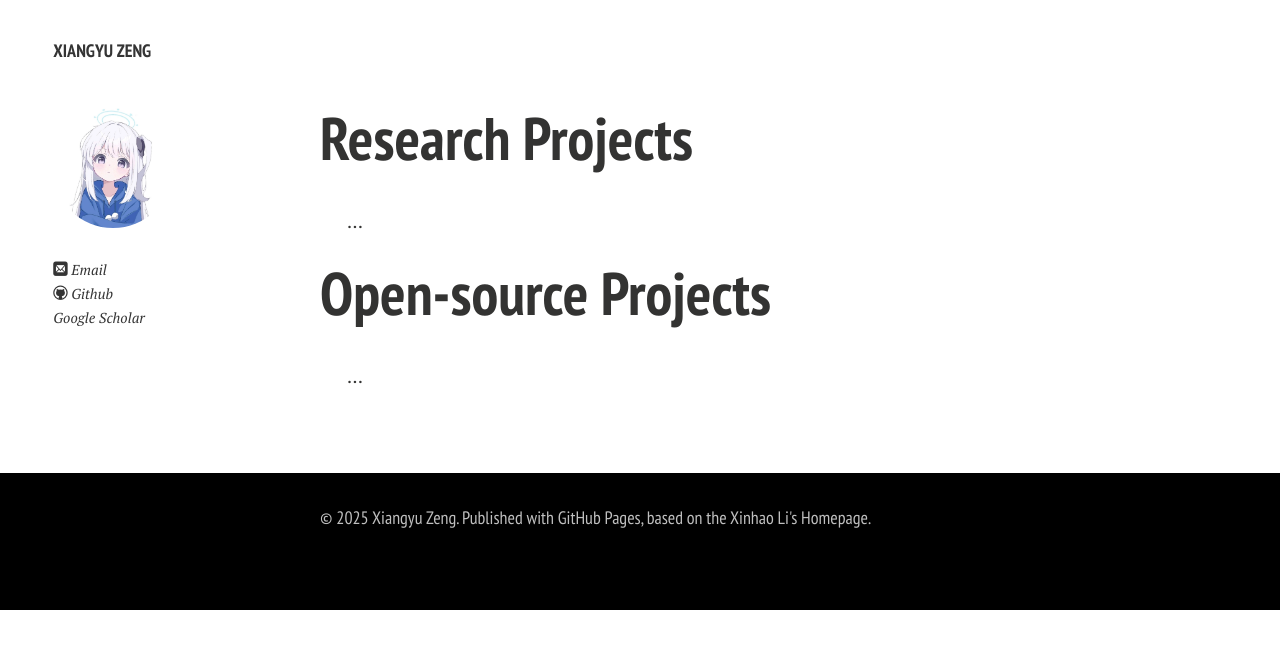
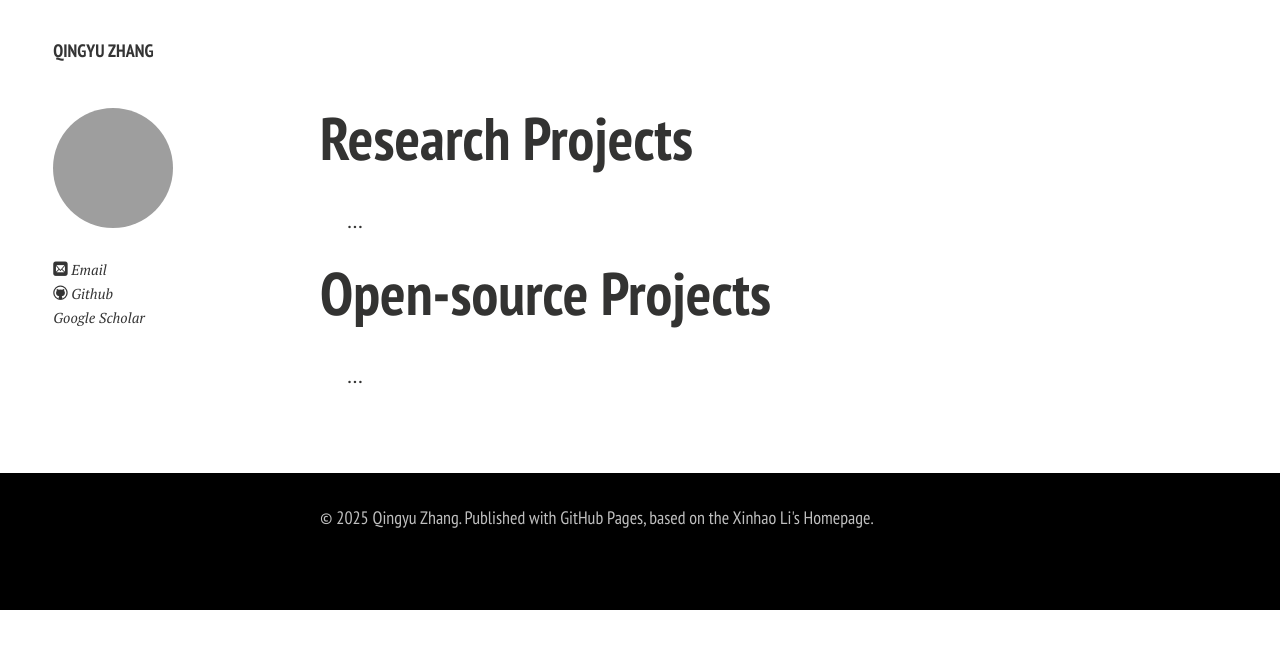
Before and after one commit to happyzqy/happyzqy.github.io, a Jekyll site: the page built from projects.md, in a window 1280 px wide. Shown: the top 649 px of the page. Built offline with Jekyll 4.4.1, drawn with Linux system fonts in a browser that asks for light colours; nearby versions of some CDN libraries; comment, search, counter and statistics services are not loaded; a style sheet for code colours, icons or effects is not loaded.

```diff
--- a/_config.yml
+++ b/_config.yml
@@ -1,19 +1,19 @@
-title: Xiangyu Zeng
+title: Qingyu Zhang
 # tagline: Don’t dwell on the past.
 description: Just try.
 #Comment out url when working locally to resolve base urls correctly
-url: https://LanXingXuan.github.io
+url: https://happyzqy.github.io
 
 # Owner/author information
 owner:
-  name: Xiangyu Zeng
-  avatar: gz.jpg
+  name: Qingyu Zhang
+  avatar: photo.jpg
 #  bio:
-  email: XiangyuZeng2001@outlook.com
+  email: qy.zhang@smail.nju.edu.cn
   # Social networking links are used in author-bio sidebar. Update and remove as you like.
   # twitter: lancecai2002
   # facebook: caihanlin2002
-  github: LanXingXuan
+  github: happyzqy
   # linkedin: hanlin-cai-07b53b23b
   scholar: https://scholar.google.com/citations?user=jS13DXkAAAAJ
   # instagram: lancecai2002
```
Also changed, not shown: 1 other file.
